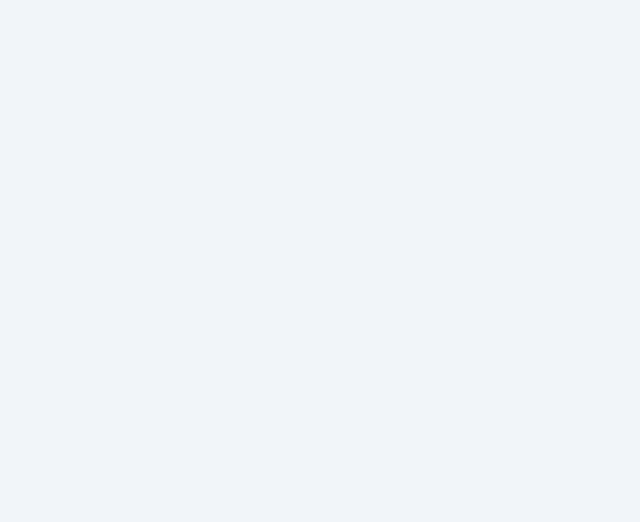
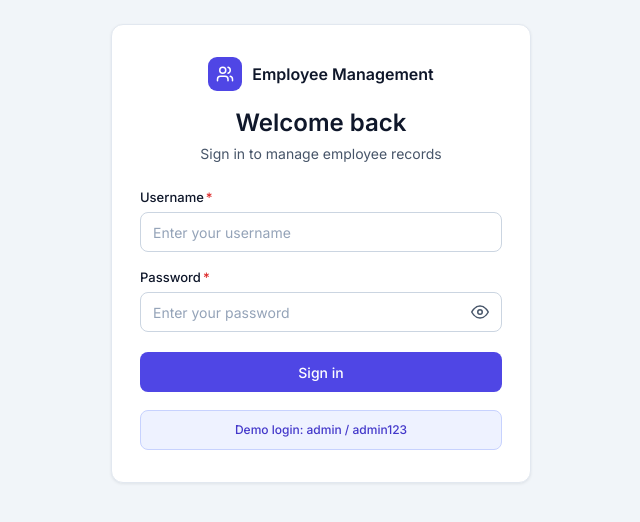
Before and after one commit to hadisuria/employee-management, an Angular app: page /login in a window 1280 px wide. Before the commit this address led to /. Shown: the top 522 px of the page, without its empty margins (319-959 px from the left). Built offline with nearby package versions, Linux system fonts and the light colour scheme.

Commit message:
feat(login): build login page with validation and mock auth

```diff
--- a/src/app/app.routes.ts
+++ b/src/app/app.routes.ts
@@ -1,3 +1,19 @@
 import { Routes } from '@angular/router';
+import { guestGuard } from './core/guards/auth.guard';
 
-export const routes: Routes = [];
+export const routes: Routes = [
+  {
+    path: '',
+    redirectTo: 'login',
+    pathMatch: 'full',
+  },
+  {
+    path: 'login',
+    canActivate: [guestGuard],
+    loadComponent: () => import('./features/login/login').then((m) => m.LoginComponent),
+  },
+  {
+    path: '**',
+    redirectTo: 'login',
+  },
+];
--- /dev/null
+++ b/src/app/features/login/login.html
@@ -0,0 +1,140 @@
+<div class="login-page">
+  <section class="surface-card login-card" aria-labelledby="login-heading">
+    <div class="login-header">
+      <div class="brand-row">
+        <span class="brand-badge" aria-hidden="true">
+          <svg
+            width="18"
+            height="18"
+            viewBox="0 0 24 24"
+            fill="none"
+            stroke="currentColor"
+            stroke-width="2"
+            stroke-linecap="round"
+            stroke-linejoin="round"
+          >
+            <path d="M16 21v-2a4 4 0 0 0-4-4H6a4 4 0 0 0-4 4v2" />
+            <circle cx="9" cy="7" r="4" />
+            <path d="M22 21v-2a4 4 0 0 0-3-3.87" />
+            <path d="M16 3.13a4 4 0 0 1 0 7.75" />
+          </svg>
+        </span>
+        <span class="brand-title">Employee Management</span>
+      </div>
+
+      <h1 id="login-heading" class="login-title">Welcome back</h1>
+      <p class="login-subtitle">Sign in to manage employee records</p>
+    </div>
+
+    @if (authError()) {
+      <div class="alert-error" role="alert">
+        <svg
+          width="18"
+          height="18"
+          viewBox="0 0 24 24"
+          fill="none"
+          stroke="currentColor"
+          stroke-width="2"
+          stroke-linecap="round"
+          stroke-linejoin="round"
+          aria-hidden="true"
+        >
+          <circle cx="12" cy="12" r="10" />
+          <line x1="12" y1="8" x2="12" y2="12" />
+          <line x1="12" y1="16" x2="12.01" y2="16" />
+        </svg>
+        <span>{{ authError() }}</span>
+      </div>
+    }
+
+    <form class="login-form" [formGroup]="form" (ngSubmit)="onSubmit()" novalidate>
+      <div class="form-field">
+        <label class="field-label" for="login-username">
+          Username<span class="required-star" aria-hidden="true">*</span>
+        </label>
+        <input
+          id="login-username"
+          type="text"
+          class="field-input"
+          formControlName="username"
+          placeholder="Enter your username"
+          autocomplete="username"
+          [class.is-invalid]="form.controls.username.invalid && form.controls.username.touched"
+        />
+        @if (form.controls.username.touched && form.controls.username.errors?.['required']) {
+          <span class="field-error">Username is required</span>
+        }
+      </div>
+
+      <div class="form-field">
+        <label class="field-label" for="login-password">
+          Password<span class="required-star" aria-hidden="true">*</span>
+        </label>
+        <div class="password-wrapper">
+          <input
+            id="login-password"
+            [type]="showPassword() ? 'text' : 'password'"
+            class="field-input password-input"
+            formControlName="password"
+            placeholder="Enter your password"
+            autocomplete="current-password"
+            [class.is-invalid]="form.controls.password.invalid && form.controls.password.touched"
+          />
+          <button
+            type="button"
+            class="eye-toggle"
+            [attr.aria-label]="showPassword() ? 'Hide password' : 'Show password'"
+            (click)="togglePassword()"
+          >
+            @if (showPassword()) {
+              <svg
+                width="18"
+                height="18"
+                viewBox="0 0 24 24"
+                fill="none"
+                stroke="currentColor"
+                stroke-width="2"
+                stroke-linecap="round"
+                stroke-linejoin="round"
+              >
+                <path
+                  d="M17.94 17.94A10.07 10.07 0 0 1 12 20c-7 0-11-8-11-8a18.45 18.45 0 0 1 5.06-5.94"
+                />
+                <path d="M9.9 4.24A9.12 9.12 0 0 1 12 4c7 0 11 8 11 8a18.5 18.5 0 0 1-2.16 3.19" />
+                <line x1="1" y1="1" x2="23" y2="23" />
+              </svg>
+            } @else {
+              <svg
+                width="18"
+                height="18"
+                viewBox="0 0 24 24"
+                fill="none"
+                stroke="currentColor"
+                stroke-width="2"
+                stroke-linecap="round"
+                stroke-linejoin="round"
+              >
+                <path d="M1 12s4-8 11-8 11 8 11 8-4 8-11 8-11-8-11-8z" />
+                <circle cx="12" cy="12" r="3" />
+              </svg>
+            }
+          </button>
+        </div>
+        @if (form.controls.password.touched && form.controls.password.errors?.['required']) {
+          <span class="field-error">Password is required</span>
+        }
+      </div>
+
+      <button type="submit" class="btn btn-primary submit-btn" [disabled]="submitting()">
+        @if (submitting()) {
+          <span class="spinner" aria-hidden="true"></span>
+          <span>Signing in...</span>
+        } @else {
+          <span>Sign in</span>
+        }
+      </button>
+    </form>
+
+    <div class="demo-hint">Demo login: admin / admin123</div>
+  </section>
+</div>
--- /dev/null
+++ b/src/app/features/login/login.scss
@@ -0,0 +1,152 @@
+.login-page {
+  flex: 1;
+  display: flex;
+  align-items: center;
+  justify-content: center;
+  padding: 24px 16px;
+}
+
+.login-card {
+  width: 100%;
+  max-width: 420px;
+  padding: 32px 28px;
+}
+
+.login-header {
+  display: flex;
+  flex-direction: column;
+  align-items: center;
+  text-align: center;
+  margin-bottom: 24px;
+}
+
+.brand-row {
+  display: inline-flex;
+  align-items: center;
+  gap: 10px;
+  margin-bottom: 16px;
+}
+
+.brand-badge {
+  display: inline-flex;
+  align-items: center;
+  justify-content: center;
+  width: 34px;
+  height: 34px;
+  border-radius: 9px;
+  background-color: var(--primary);
+  color: #ffffff;
+}
+
+.brand-title {
+  font-size: 16px;
+  font-weight: 600;
+  color: var(--text-primary);
+}
+
+.login-title {
+  margin: 0;
+  font-size: 24px;
+  line-height: 32px;
+  font-weight: 600;
+  color: var(--text-primary);
+}
+
+.login-subtitle {
+  margin: 4px 0 0;
+  font-size: 14px;
+  color: var(--text-secondary);
+}
+
+.alert-error {
+  display: flex;
+  align-items: center;
+  gap: 8px;
+  margin-bottom: 16px;
+  padding: 10px 12px;
+  border-radius: var(--radius-control);
+  border: 1px solid var(--danger-border);
+  background-color: var(--danger-bg);
+  color: var(--danger-text);
+  font-size: 13px;
+  font-weight: 500;
+}
+
+.login-form {
+  display: flex;
+  flex-direction: column;
+  gap: 16px;
+}
+
+.password-wrapper {
+  position: relative;
+}
+
+.password-input {
+  padding-right: 44px;
+}
+
+.eye-toggle {
+  position: absolute;
+  top: 50%;
+  right: 4px;
+  transform: translateY(-50%);
+  display: inline-flex;
+  align-items: center;
+  justify-content: center;
+  width: 36px;
+  height: 36px;
+  border: none;
+  border-radius: 6px;
+  background: transparent;
+  color: var(--text-secondary);
+  cursor: pointer;
+
+  &:hover {
+    color: var(--text-primary);
+    background-color: var(--bg-subtle);
+  }
+}
+
+.submit-btn {
+  width: 100%;
+  margin-top: 4px;
+}
+
+.spinner {
+  width: 16px;
+  height: 16px;
+  border: 2px solid rgba(255, 255, 255, 0.35);
+  border-top-color: #ffffff;
+  border-radius: 50%;
+  animation: spin 0.7s linear infinite;
+}
+
+@keyframes spin {
+  to {
+    transform: rotate(360deg);
+  }
+}
+
+.demo-hint {
+  margin-top: 18px;
+  padding: 10px 12px;
+  border-radius: var(--radius-control);
+  border: 1px solid #c7d2fe;
+  background-color: var(--bg-tint);
+  color: var(--primary-hover);
+  font-size: 12px;
+  font-weight: 500;
+  text-align: center;
+}
+
+@media (max-width: 599.98px) {
+  .login-card {
+    padding: 24px 20px;
+  }
+
+  .eye-toggle {
+    width: 40px;
+    height: 40px;
+  }
+}
--- /dev/null
+++ b/src/app/features/login/login.ts
@@ -0,0 +1,59 @@
+import { ChangeDetectionStrategy, Component, inject, signal } from '@angular/core';
+import { FormBuilder, ReactiveFormsModule, Validators } from '@angular/forms';
+import { Router } from '@angular/router';
+import { AuthApiService } from '../../core/api/auth-api.service';
+import { AuthStateService } from '../../core/state/auth-state.service';
+import { trimmedRequiredValidator } from '../../shared/validators/date.validators';
+
+@Component({
+  selector: 'app-login',
+  changeDetection: ChangeDetectionStrategy.OnPush,
+  imports: [ReactiveFormsModule],
+  templateUrl: './login.html',
+  styleUrl: './login.scss',
+})
+export class LoginComponent {
+  private readonly fb = inject(FormBuilder);
+  private readonly authApi = inject(AuthApiService);
+  private readonly authState = inject(AuthStateService);
+  private readonly router = inject(Router);
+
+  readonly showPassword = signal(false);
+  readonly submitting = signal(false);
+  readonly authError = signal('');
+
+  readonly form = this.fb.nonNullable.group({
+    username: ['', [trimmedRequiredValidator()]],
+    password: ['', [Validators.required]],
+  });
+
+  togglePassword(): void {
+    this.showPassword.update((visible) => !visible);
+  }
+
+  onSubmit(): void {
+    this.authError.set('');
+
+    if (this.form.invalid) {
+      this.form.markAllAsTouched();
+      return;
+    }
+
+    if (this.submitting()) return;
+
+    const { username, password } = this.form.getRawValue();
+    this.submitting.set(true);
+
+    this.authApi.login({ username: username.trim(), password }).subscribe({
+      next: (res) => {
+        this.authState.setSession(res.token, res.username);
+        this.submitting.set(false);
+        void this.router.navigate(['/employees']);
+      },
+      error: (err: { error?: { message?: string } }) => {
+        this.authError.set(err?.error?.message ?? 'Invalid username or password');
+        this.submitting.set(false);
+      },
+    });
+  }
+}
```
